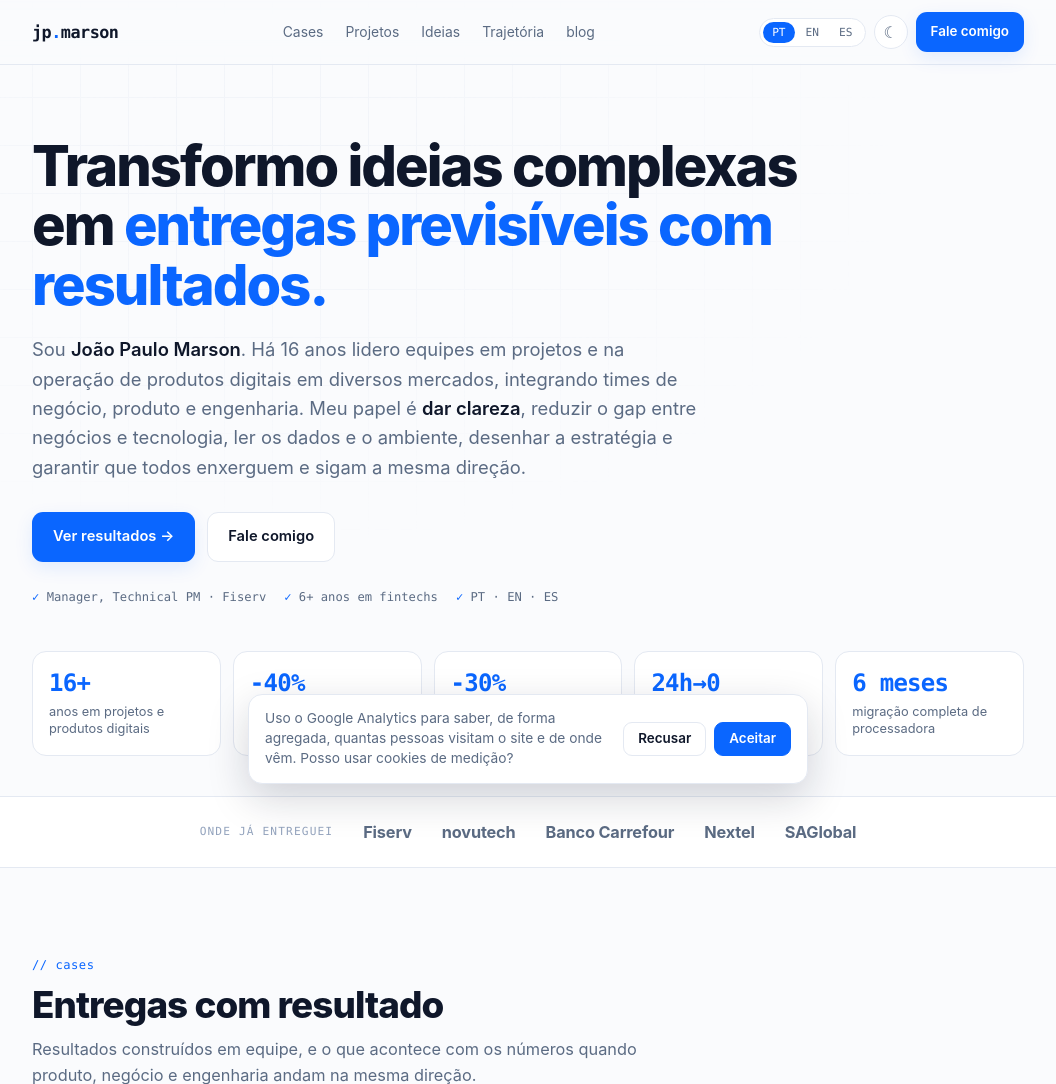
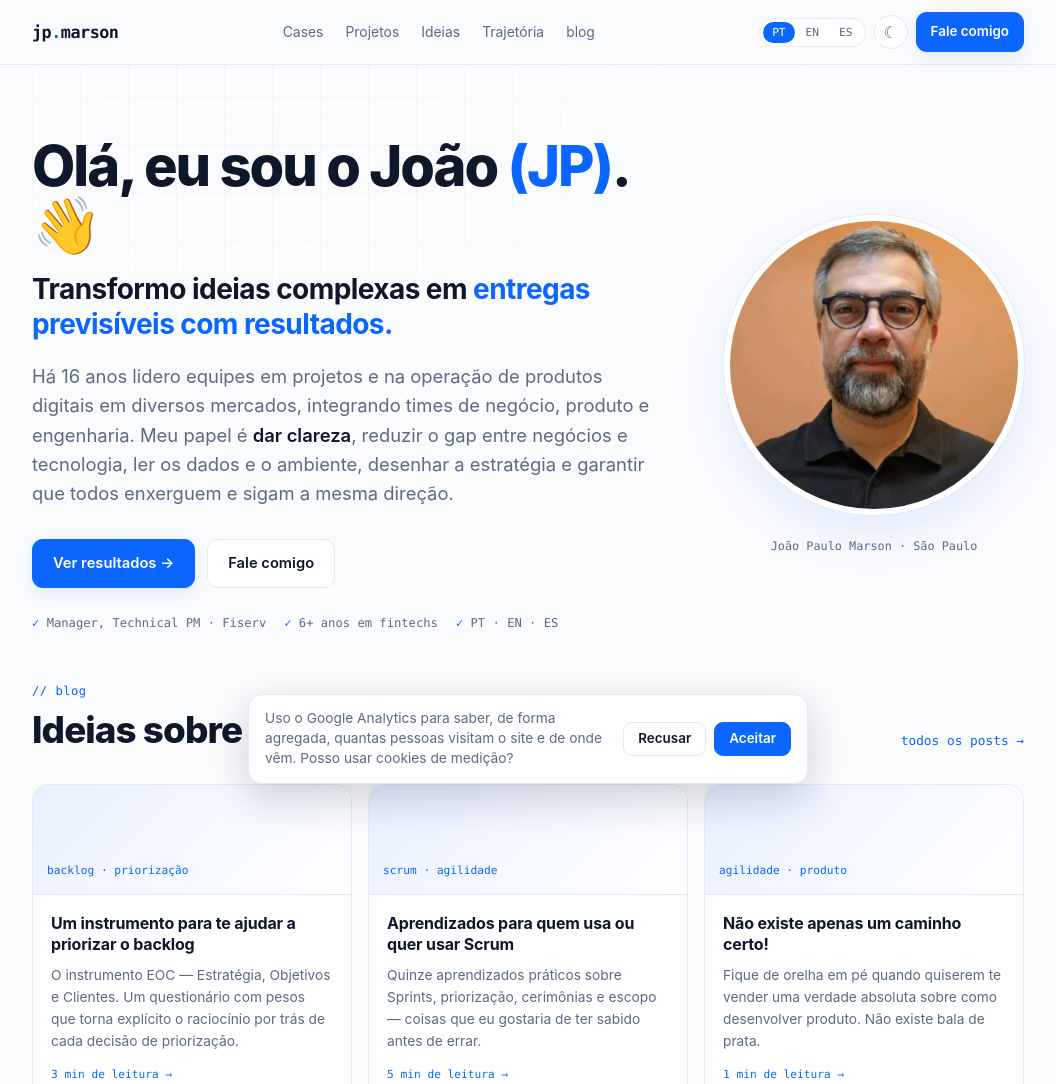
Before and after one commit to jpmarson/jpmarson.com.br, a plain HTML site: page index.html in a window 1280 px wide. Shown: the top 1084 px of the page, without its empty margins (112-1168 px from the left). Drawn offline with Linux system fonts and the light colour scheme.

Commit message:
Home: saudação, foto, blog no topo

```diff
--- a/index.html
+++ b/index.html
@@ -42,6 +42,7 @@
   "givenName":"João Paulo",
   "familyName":"Marson",
   "url":"https://jpmarson.com.br/",
+  "image":"https://jpmarson.com.br/img/jp-marson.jpg",
   "email":"mailto:jp@jpmarson.com.br",
   "jobTitle":"Manager, Technical Project Management",
   "description":"Líder de projetos e produtos digitais no mercado financeiro, com mais de 16 anos de experiência em pagamentos, adquirência, cartões e fintech.",
@@ -137,7 +138,17 @@ document.documentElement.setAttribute("data-theme",t);})();
     background-size:48px 48px;opacity:.45;
     mask-image:radial-gradient(ellipse 70% 70% at 30% 20%,#000 0%,transparent 70%);
     -webkit-mask-image:radial-gradient(ellipse 70% 70% at 30% 20%,#000 0%,transparent 70%)}
-  .hero-grid{position:relative;max-width:820px}
+  .hero-grid{position:relative;display:grid;grid-template-columns:1fr 300px;gap:56px;align-items:center}
+  .hero-photo{margin:0;text-align:center}
+  .hero-photo img{width:100%;height:auto;aspect-ratio:1/1;object-fit:cover;border-radius:50%;
+    border:6px solid var(--surface);box-shadow:0 0 0 1px var(--border),0 20px 50px var(--shadow)}
+  .hero-photo figcaption{font-family:var(--mono);font-size:.74rem;color:var(--muted);margin-top:14px}
+  .tagline{font-size:clamp(1.3rem,2.8vw,1.75rem);font-weight:700;letter-spacing:-.02em;line-height:1.25;margin-top:16px;max-width:30ch}
+  .tagline em{font-style:normal;color:var(--accent)}
+  @media(max-width:900px){.hero-grid{grid-template-columns:1fr 160px;gap:24px;align-items:start}
+    .hero-photo figcaption{display:none}}
+  @media(max-width:560px){.hero-grid{grid-template-columns:1fr 96px;gap:14px}
+    .hero-photo img{border-width:3px}}
   h1.hl{font-size:clamp(2.2rem,5.4vw,3.5rem);line-height:1.06;letter-spacing:-.035em;font-weight:800}
   h1.hl em{font-style:normal;color:var(--accent)}
   .lead{font-size:clamp(1.02rem,2vw,1.15rem);color:var(--muted);margin-top:20px;max-width:58ch}
@@ -148,11 +159,6 @@ document.documentElement.setAttribute("data-theme",t);})();
 
 
   /* métricas */
-  .metrics{display:grid;grid-template-columns:repeat(5,1fr);gap:12px;margin-top:44px;position:relative}
-  @media(max-width:900px){.metrics{grid-template-columns:repeat(2,1fr)}}
-  .metric{background:var(--surface);border:1px solid var(--border);border-radius:14px;padding:18px 16px}
-  .metric b{display:block;font-family:var(--mono);font-size:1.5rem;color:var(--accent);letter-spacing:-.03em;line-height:1.1}
-  .metric > span{display:block;font-size:.8rem;color:var(--muted);margin-top:6px;line-height:1.35}
 
   /* faixa de empresas */
   .trust{padding:22px 0;border-top:1px solid var(--border);border-bottom:1px solid var(--border);background:var(--surface)}
@@ -162,6 +168,7 @@ document.documentElement.setAttribute("data-theme",t);})();
 
   /* seções */
   section.sec{padding:88px 0 0}
+  section.sec-blog{padding:8px 0 64px}
   .eyebrow{font-family:var(--mono);font-size:.76rem;color:var(--accent);letter-spacing:.04em}
   h2.st{font-size:clamp(1.65rem,3.6vw,2.3rem);letter-spacing:-.025em;line-height:1.15;margin-top:8px;font-weight:800}
   .sd{color:var(--muted);margin-top:10px;max-width:62ch;font-size:1.02rem}
@@ -319,8 +326,9 @@ document.documentElement.setAttribute("data-theme",t);})();
 <section class="hero">
   <div class="wrap">
     <div class="hero-grid">
-      <div>
+      <div class="hero-txt">
         <h1 class="hl" data-i18n-html="h1"></h1>
+        <p class="tagline" data-i18n-html="tagline"></p>
         <p class="lead" data-i18n-html="lead"></p>
         <div class="cta-row">
           <a class="btn primary" href="#cases" data-i18n="cta_cases"></a>
@@ -332,14 +340,43 @@ document.documentElement.setAttribute("data-theme",t);})();
           <span>PT · EN · ES</span>
         </div>
       </div>
+      <figure class="hero-photo">
+        <picture>
+          <source srcset="img/jp-marson.webp" type="image/webp">
+          <img src="img/jp-marson.jpg" width="400" height="400" alt="Foto de João Paulo Marson (JP)">
+        </picture>
+        <figcaption>João Paulo Marson · São Paulo</figcaption>
+      </figure>
     </div>
 
-    <div class="metrics">
-      <div class="metric"><b>16+</b><span data-i18n="m1"></span></div>
-      <div class="metric"><b>-40%</b><span data-i18n="m2"></span></div>
-      <div class="metric"><b>-30%</b><span data-i18n="m3"></span></div>
-      <div class="metric"><b>24h→0</b><span data-i18n="m4"></span></div>
-      <div class="metric"><b>6 <span data-i18n="months"></span></b><span data-i18n="m5"></span></div>
+  </div>
+</section>
+
+<!-- BLOG -->
+<section class="sec sec-blog" id="blog">
+  <div class="wrap">
+    <div class="sec-head">
+      <div>
+        <div class="eyebrow">// blog</div>
+        <h2 class="st" data-i18n="blog_h"></h2>
+      </div>
+      <a class="link-more" href="blog/" data-href-en="blog/en/" data-i18n="all_posts"></a>
+    </div>
+    <div class="posts">
+<!-- LATEST_POSTS:START — gerado automaticamente pelo build.py, não editar à mão -->
+      <a class="post" href="blog/instrumento-para-priorizar-o-backlog/" data-href-en="blog/en/instrumento-para-priorizar-o-backlog/">
+        <div class="cov"><span data-l="pt">backlog · priorização</span><span data-l="en">backlog · prioritization</span></div>
+        <div class="b"><h4><span data-l="pt">Um instrumento para te ajudar a priorizar o backlog</span><span data-l="en">An instrument to help you prioritize the backlog</span></h4><p><span data-l="pt">O instrumento EOC — Estratégia, Objetivos e Clientes. Um questionário com pesos que torna explícito o raciocínio por trás de cada decisão de priorização.</span><span data-l="en">The EOC instrument — Strategy, Objectives and Customers. A weighted questionnaire that makes the reasoning behind every prioritization decision explicit.</span></p><div class="m"><span data-l="pt">3 min de leitura →</span><span data-l="en">3 min read →</span></div></div>
+      </a>
+      <a class="post" href="blog/aprendizados-para-quem-usa-ou-quer-usar-scrum/" data-href-en="blog/en/aprendizados-para-quem-usa-ou-quer-usar-scrum/">
+        <div class="cov"><span data-l="pt">scrum · agilidade</span><span data-l="en">scrum · agile</span></div>
+        <div class="b"><h4><span data-l="pt">Aprendizados para quem usa ou quer usar Scrum</span><span data-l="en">Lessons for anyone using — or about to use — Scrum</span></h4><p><span data-l="pt">Quinze aprendizados práticos sobre Sprints, priorização, cerimônias e escopo — coisas que eu gostaria de ter sabido antes de errar.</span><span data-l="en">Fifteen practical lessons about Sprints, prioritization, ceremonies and scope — things I wish I had known before getting them wrong.</span></p><div class="m"><span data-l="pt">5 min de leitura →</span><span data-l="en">5 min read →</span></div></div>
+      </a>
+      <a class="post" href="blog/nao-existe-apenas-um-caminho-certo/" data-href-en="blog/en/nao-existe-apenas-um-caminho-certo/">
+        <div class="cov"><span data-l="pt">agilidade · produto</span><span data-l="en">agile · product</span></div>
+        <div class="b"><h4><span data-l="pt">Não existe apenas um caminho certo!</span><span data-l="en">There is not just one right path!</span></h4><p><span data-l="pt">Fique de orelha em pé quando quiserem te vender uma verdade absoluta sobre como desenvolver produto. Não existe bala de prata.</span><span data-l="en">Be wary when someone tries to sell you an absolute truth about how to build product. There is no silver bullet.</span></p><div class="m"><span data-l="pt">1 min de leitura →</span><span data-l="en">1 min read →</span></div></div>
+      </a>
+<!-- LATEST_POSTS:END -->
     </div>
   </div>
 </section>
@@ -509,34 +546,6 @@ document.documentElement.setAttribute("data-theme",t);})();
   </div>
 </section>
 
-<!-- BLOG -->
-<section class="sec" id="blog">
-  <div class="wrap">
-    <div class="sec-head">
-      <div>
-        <div class="eyebrow">// blog</div>
-        <h2 class="st" data-i18n="blog_h"></h2>
-      </div>
-      <a class="link-more" href="blog/" data-href-en="blog/en/" data-i18n="all_posts"></a>
-    </div>
-    <div class="posts">
-<!-- LATEST_POSTS:START — gerado automaticamente pelo build.py, não editar à mão -->
-      <a class="post" href="blog/instrumento-para-priorizar-o-backlog/" data-href-en="blog/en/instrumento-para-priorizar-o-backlog/">
-        <div class="cov"><span data-l="pt">backlog · priorização</span><span data-l="en">backlog · prioritization</span></div>
-        <div class="b"><h4><span data-l="pt">Um instrumento para te ajudar a priorizar o backlog</span><span data-l="en">An instrument to help you prioritize the backlog</span></h4><p><span data-l="pt">O instrumento EOC — Estratégia, Objetivos e Clientes. Um questionário com pesos que torna explícito o raciocínio por trás de cada decisão de priorização.</span><span data-l="en">The EOC instrument — Strategy, Objectives and Customers. A weighted questionnaire that makes the reasoning behind every prioritization decision explicit.</span></p><div class="m"><span data-l="pt">3 min de leitura →</span><span data-l="en">3 min read →</span></div></div>
-      </a>
-      <a class="post" href="blog/aprendizados-para-quem-usa-ou-quer-usar-scrum/" data-href-en="blog/en/aprendizados-para-quem-usa-ou-quer-usar-scrum/">
-        <div class="cov"><span data-l="pt">scrum · agilidade</span><span data-l="en">scrum · agile</span></div>
-        <div class="b"><h4><span data-l="pt">Aprendizados para quem usa ou quer usar Scrum</span><span data-l="en">Lessons for anyone using — or about to use — Scrum</span></h4><p><span data-l="pt">Quinze aprendizados práticos sobre Sprints, priorização, cerimônias e escopo — coisas que eu gostaria de ter sabido antes de errar.</span><span data-l="en">Fifteen practical lessons about Sprints, prioritization, ceremonies and scope — things I wish I had known before getting them wrong.</span></p><div class="m"><span data-l="pt">5 min de leitura →</span><span data-l="en">5 min read →</span></div></div>
-      </a>
-      <a class="post" href="blog/nao-existe-apenas-um-caminho-certo/" data-href-en="blog/en/nao-existe-apenas-um-caminho-certo/">
-        <div class="cov"><span data-l="pt">agilidade · produto</span><span data-l="en">agile · product</span></div>
-        <div class="b"><h4><span data-l="pt">Não existe apenas um caminho certo!</span><span data-l="en">There is not just one right path!</span></h4><p><span data-l="pt">Fique de orelha em pé quando quiserem te vender uma verdade absoluta sobre como desenvolver produto. Não existe bala de prata.</span><span data-l="en">Be wary when someone tries to sell you an absolute truth about how to build product. There is no silver bullet.</span></p><div class="m"><span data-l="pt">1 min de leitura →</span><span data-l="en">1 min read →</span></div></div>
-      </a>
-<!-- LATEST_POSTS:END -->
-    </div>
-  </div>
-</section>
 
 <!-- CONTATO -->
 <section class="wrap" id="contato">
@@ -566,11 +575,11 @@ document.documentElement.setAttribute("data-theme",t);})();
 const i18n = {
   pt: {
     nav_cases:"Cases", nav_proj:"Projetos", nav_ideas:"Ideias", nav_path:"Trajetória", cta_talk:"Fale comigo",
-    h1:"Transformo ideias complexas em <em>entregas previsíveis com resultados.</em>",
-    lead:"Sou <strong>João Paulo Marson</strong>. Há 16 anos lidero equipes em projetos e na operação de produtos digitais em diversos mercados, integrando times de negócio, produto e engenharia. Meu papel é <strong>dar clareza</strong>, reduzir o gap entre negócios e tecnologia, ler os dados e o ambiente, desenhar a estratégia e garantir que todos enxerguem e sigam a mesma direção.",
+    h1:"Olá, eu sou o João <em>(JP)</em>. 👋", tagline:"Transformo ideias complexas em <em>entregas previsíveis com resultados.</em>",
+    lead:"Há 16 anos lidero equipes em projetos e na operação de produtos digitais em diversos mercados, integrando times de negócio, produto e engenharia. Meu papel é <strong>dar clareza</strong>, reduzir o gap entre negócios e tecnologia, ler os dados e o ambiente, desenhar a estratégia e garantir que todos enxerguem e sigam a mesma direção.",
     cta_cases:"Ver resultados →", cred2:"6+ anos em fintechs",
 
-    m1:"anos em projetos e produtos digitais", m2:"custo de onboarding no novücard", m3:"fraude no onboarding", m4:"resposta do underwriting", m5:"migração completa de processadora", months:"meses",
+
     trust:"onde já entreguei",
     cases_h:"Entregas com resultado",
     cases_sd:"Resultados construídos em equipe, e o que acontece com os números quando produto, negócio e engenharia andam na mesma direção.",
@@ -611,11 +620,11 @@ const i18n = {
   },
   en: {
     nav_cases:"Cases", nav_proj:"Projects", nav_ideas:"Ideas", nav_path:"Career", cta_talk:"Get in touch",
-    h1:"I turn complex ideas into <em>predictable, results-driven delivery.</em>",
-    lead:"I'm <strong>João Paulo Marson</strong>. For 16 years I've led teams on projects and in the operation of digital products across several markets, bringing business, product and engineering teams together. My role is to <strong>bring clarity</strong>, close the gap between business and technology, read the data and the environment, shape the strategy and make sure everyone sees and follows the same direction.",
+    h1:"Hi, I'm João <em>(JP)</em>. 👋", tagline:"I turn complex ideas into <em>predictable, results-driven delivery.</em>",
+    lead:"For 16 years I've led teams on projects and in the operation of digital products across several markets, bringing business, product and engineering teams together. My role is to <strong>bring clarity</strong>, close the gap between business and technology, read the data and the environment, shape the strategy and make sure everyone sees and follows the same direction.",
     cta_cases:"See results →", cred2:"6+ years in fintech",
 
-    m1:"years in projects and digital products", m2:"onboarding cost at novücard", m3:"onboarding fraud", m4:"underwriting response time", m5:"full card processor migration", months:"months",
+
     trust:"where I've delivered",
     cases_h:"Deliveries with results",
     cases_sd:"Results built as a team, and what happens to the numbers when product, business and engineering move in the same direction.",
@@ -656,11 +665,11 @@ const i18n = {
   },
   es: {
     nav_cases:"Casos", nav_proj:"Proyectos", nav_ideas:"Ideas", nav_path:"Trayectoria", cta_talk:"Contáctame",
-    h1:"Transformo ideas complejas en <em>entregas predecibles y con resultados.</em>",
-    lead:"Soy <strong>João Paulo Marson</strong>. Hace 16 años lidero equipos en proyectos y en la operación de productos digitales en diversos mercados, integrando equipos de negocio, producto e ingeniería. Mi papel es <strong>dar claridad</strong>, reducir la brecha entre negocio y tecnología, leer los datos y el entorno, diseñar la estrategia y asegurar que todos vean y sigan la misma dirección.",
+    h1:"Hola, soy João <em>(JP)</em>. 👋", tagline:"Transformo ideas complejas en <em>entregas predecibles y con resultados.</em>",
+    lead:"Hace 16 años lidero equipos en proyectos y en la operación de productos digitales en diversos mercados, integrando equipos de negocio, producto e ingeniería. Mi papel es <strong>dar claridad</strong>, reducir la brecha entre negocio y tecnología, leer los datos y el entorno, diseñar la estrategia y asegurar que todos vean y sigan la misma dirección.",
     cta_cases:"Ver resultados →", cred2:"6+ años en fintechs",
 
-    m1:"años en proyectos y productos digitales", m2:"costo de onboarding en novücard", m3:"fraude en el onboarding", m4:"respuesta del underwriting", m5:"migración completa de procesadora", months:"meses",
+
     trust:"donde ya entregué",
     cases_h:"Entregas con resultado",
     cases_sd:"Resultados construidos en equipo, y lo que pasa con los números cuando producto, negocio e ingeniería avanzan en la misma dirección.",
```
Also changed, not shown: img/jp-marson.jpg (added), img/jp-marson.webp (added).
